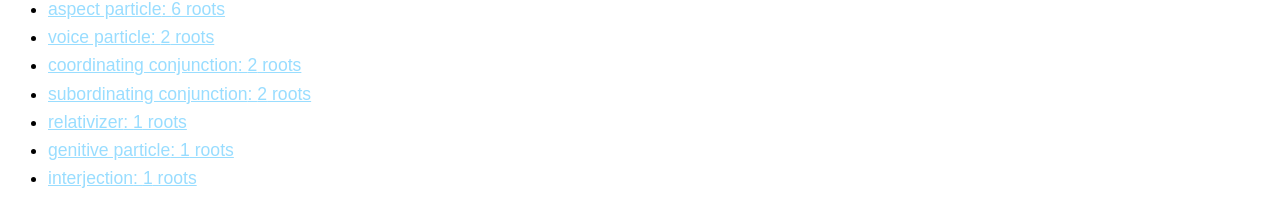
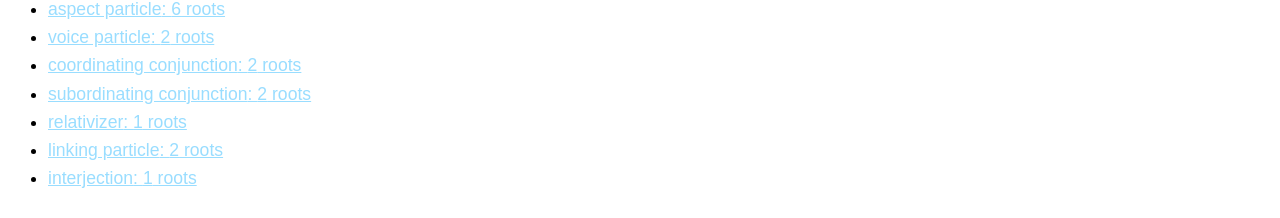
Before and after one commit to cstuartroe/jaobon, a React app: page /syntax in a window 1280 px wide. Shown: the part 1015-1233 px from the top of the page. Built offline with nearby package versions, Linux system fonts and the light colour scheme; the HTML template or start-up script is replaced by a standard one.

Commit message:
Linking nis

```diff
--- a/src/Syntax.tsx
+++ b/src/Syntax.tsx
@@ -399,7 +399,7 @@ export default class Syntax extends Component<Props, State> {
                     compare {text('xe kos')} "pen" with {text('co kos')} "food."
                 </p>
 
-                <h3>Genitives</h3>
+                <h3>Genitives and linking particles</h3>
 
                 <p>
                     Jaobon has a linking genitive particle {text('de')} which can be used similarly to Spanish <i>de</i> to
@@ -415,6 +415,20 @@ export default class Syntax extends Component<Props, State> {
                 <p>
                     There is no rigid criteria for which strategy to use, although the genitive particle {text('de')} is
                     generally preferred for possessors consisting of more than one root.
+                </p>
+
+                <p>
+                    There is one other linking particle which allows one noun to modify another: {text('nis')} "about".
+                    It is used for conceptual relationships between noun phrases: {text('des nis gi jik')} "discussion
+                    about politics", {text('buk nis an')} "book about animals".
+                </p>
+
+                <p>
+                    Although {text('de')} and {text('nis')} are both prepositions, other prepositions cannot be
+                    used to directly link nouns: *{text('jos en kuk luk')}. The relativizer {text('ki')} must
+                    be used: {text('jos ki en kuk luk')} "table in the kitchen". This is because most other
+                    prepositions double as aspect
+                    particles, which could lead to ambiguity if allowed to join noun phrases as well.
                 </p>
 
                 <h3>Relative clauses</h3>
--- a/src/roots.ts
+++ b/src/roots.ts
@@ -44,7 +44,7 @@ export const partsOfSpeech = [
     "coordinating conjunction",
     "subordinating conjunction",
     "relativizer",
-    "genitive particle",
+    "linking particle",
     "interjection",
 ] as const;
 
@@ -479,7 +479,7 @@ export const ROOTS = new Map<string, Root>([
     root(
         "de",
         "from, off of, away from",
-        ["preposition", "genitive particle"],
+        ["preposition", "linking particle"],
         "从",
         [["Spanish", "de"]],
     ),
@@ -1606,7 +1606,7 @@ export const ROOTS = new Map<string, Root>([
     root(
         "nis",
         "about, concerning, with regard to",
-        ["preposition"],
+        ["preposition", "linking particle"],
         "关",
         [["Japanese", "について"]],
     ),
```
